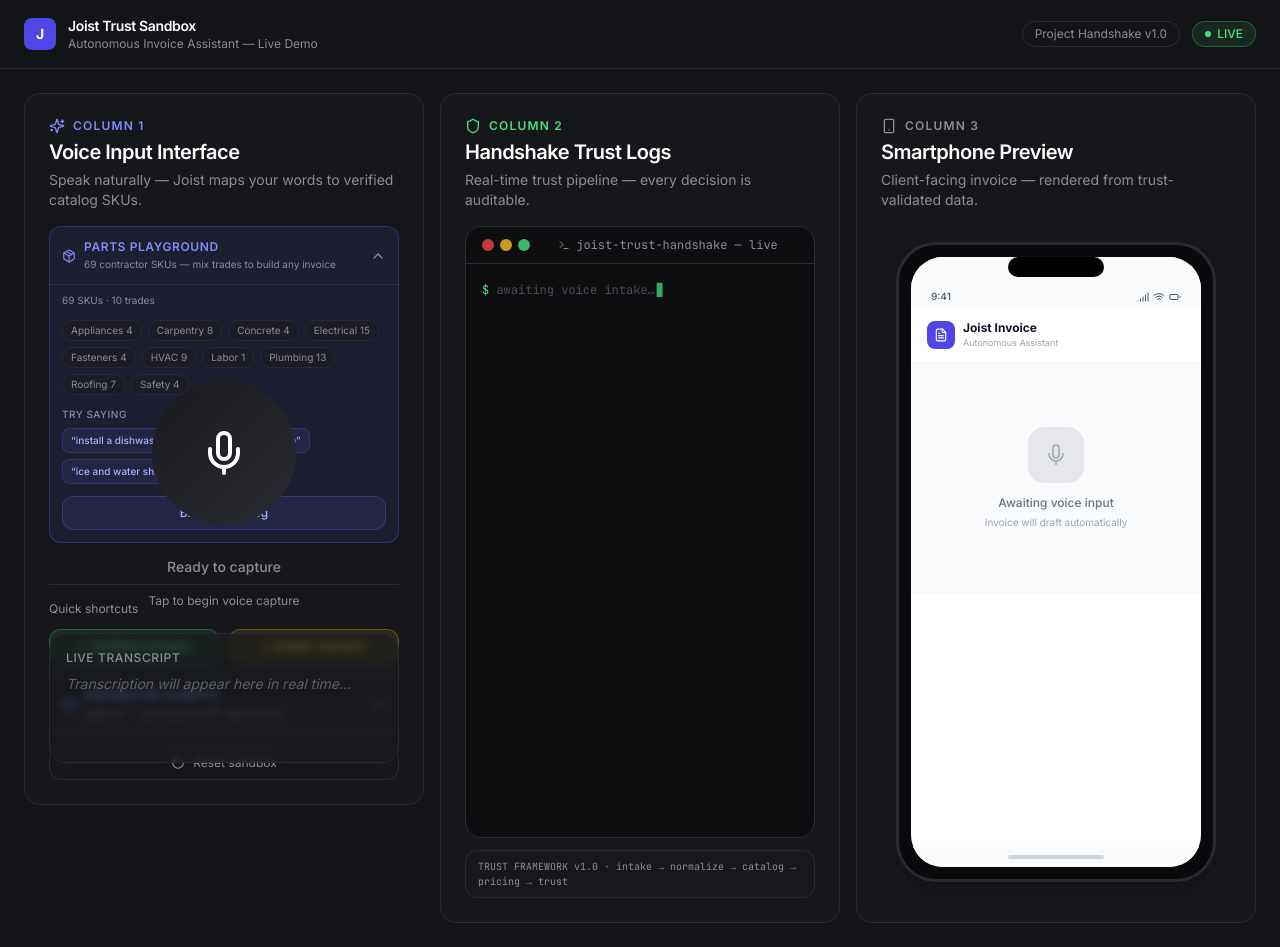
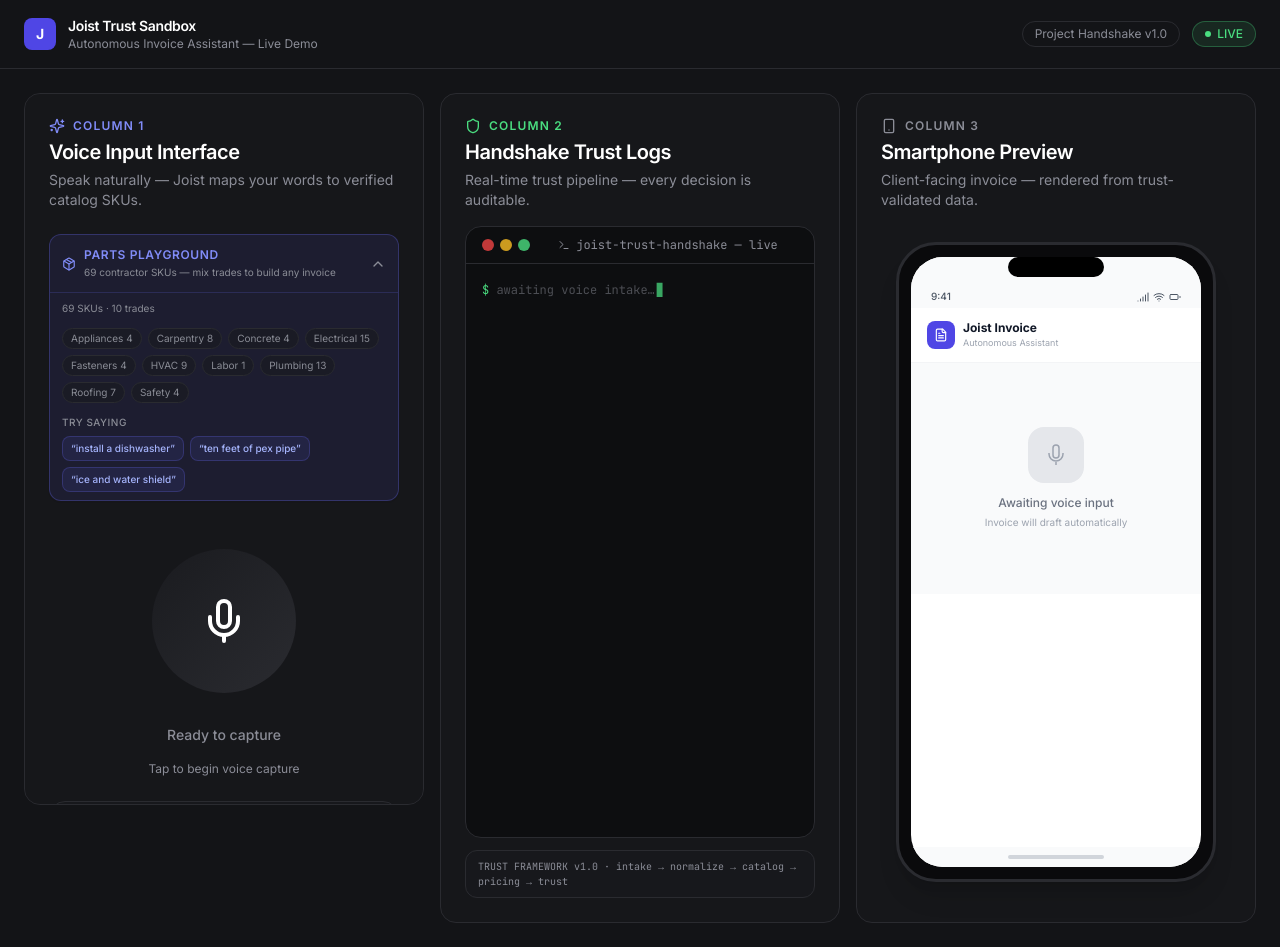
Before and after one commit to warrenbuffetz/joist-interview-demo, a React (Vite) app: page / in a window 1280 px wide. Built offline with nearby package versions, Linux system fonts and the light colour scheme.

Commit message:
Fix on mic overlap on playground section

```diff
--- a/package.json
+++ b/package.json
@@ -5,8 +5,10 @@
   "type": "module",
   "scripts": {
     "dev": "vite",
+    "dev:host": "vite --host",
     "build": "tsc -b && vite build",
-    "preview": "vite preview"
+    "preview": "vite preview",
+    "preview:host": "vite preview --host"
   },
   "dependencies": {
     "framer-motion": "^11.18.2",
--- a/src/components/CatalogPlaygroundCard.tsx
+++ b/src/components/CatalogPlaygroundCard.tsx
@@ -75,7 +75,7 @@ export function CatalogPlaygroundCard({ onTryPhrase, disabled = false }: Catalog
         </button>
 
         {sectionOpen && (
-          <div className="space-y-3 border-t border-indigo-500/20 px-3 pb-3 pt-2">
+          <div className="max-h-52 space-y-3 overflow-y-auto border-t border-indigo-500/20 px-3 pb-3 pt-2">
             <p className="text-[10px] text-surface-muted">
               {totalCount} SKUs · {tradeCount} trades
             </p>
--- a/src/components/VoiceInputPanel.tsx
+++ b/src/components/VoiceInputPanel.tsx
@@ -69,8 +69,8 @@ export function VoiceInputPanel({
       : 'Tap to begin voice capture';
 
   return (
-    <div className="flex h-full flex-col">
-      <header className="mb-4 shrink-0">
+    <div className="flex flex-col gap-6">
+      <header className="shrink-0">
         <div className="mb-1 flex items-center gap-2">
           <Sparkles className="h-4 w-4 text-indigo-400" />
           <span className="text-xs font-semibold uppercase tracking-widest text-indigo-400">
@@ -85,7 +85,7 @@ export function VoiceInputPanel({
 
       <CatalogPlaygroundCard onTryPhrase={onSimulateStt} disabled={isActive} />
 
-      <div className="flex min-h-0 flex-1 flex-col items-center justify-center">
+      <div className="flex shrink-0 flex-col items-center pt-2">
         <div className="relative mb-8">
           {isListening && (
             <>
@@ -156,7 +156,7 @@ export function VoiceInputPanel({
         </div>
       )}
 
-      <footer className="mt-auto shrink-0 space-y-3 border-t border-surface-border pt-4">
+      <footer className="shrink-0 space-y-3 border-t border-surface-border pt-4">
         <p className="text-xs text-surface-muted">Quick shortcuts</p>
         <div className="flex gap-2">
           <button
```
